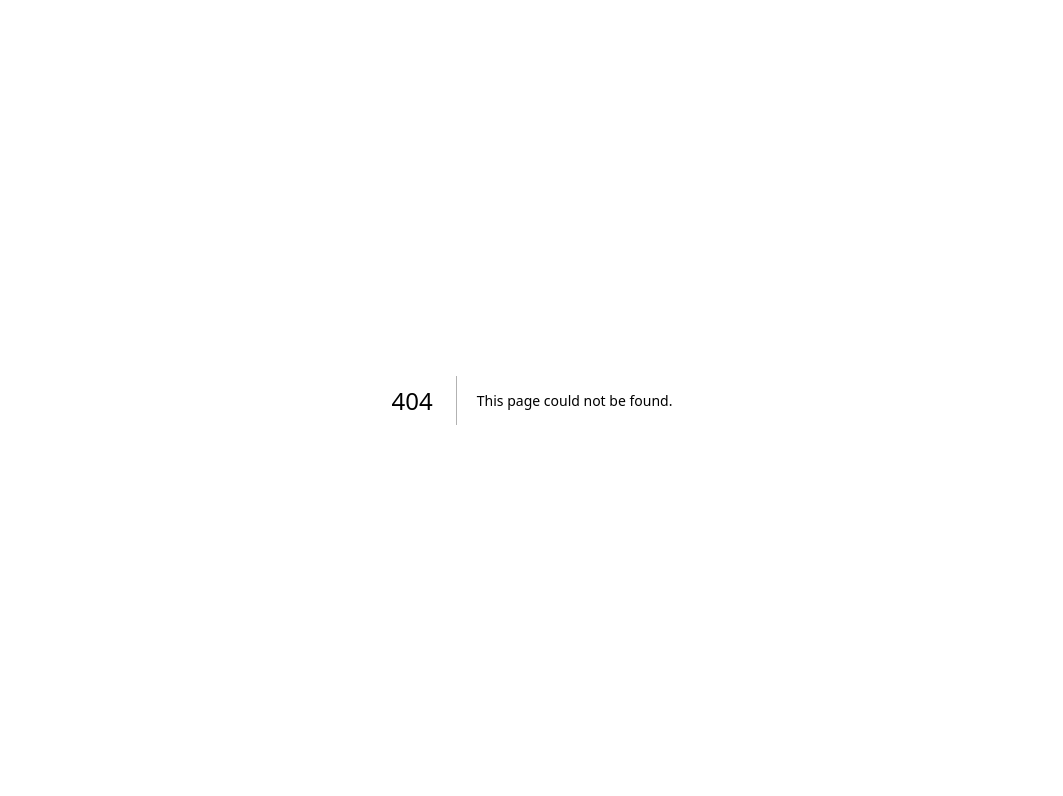
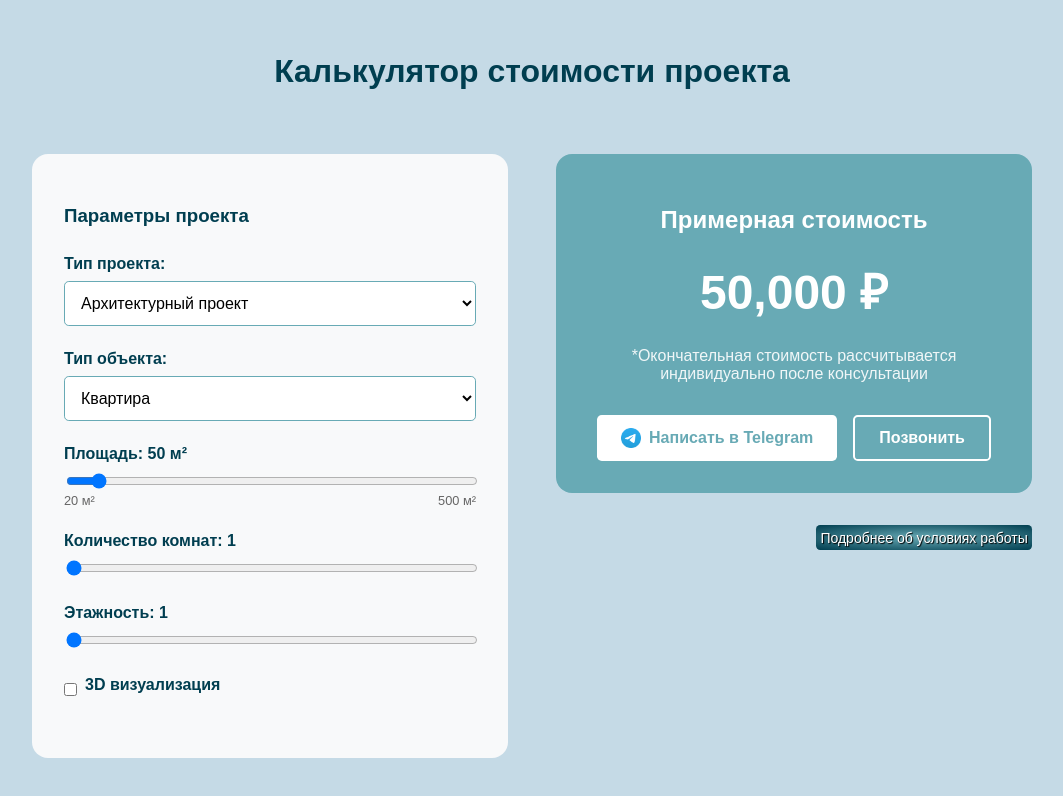
Before and after one commit to BMD63/jsds, a Next.js app: page /maincalc in a window 1280 px wide. Before the commit this address had no page. Shown: the top 796 px of the page, without its empty margins (108-1171 px from the left). Built offline with nearby package versions, Linux system fonts and the light colour scheme.

Commit message:
feat: enhance calculator with modern styling
- Implement CSS Modules for component styling isolation
- Replace inline styles with semantic CSS classes
- Add hover effects and smooth transitions

```diff
--- /dev/null
+++ b/src/app/maincalc/maincalc.module.css
@@ -0,0 +1,131 @@
+.container {
+  padding: 2em;
+  max-width: 1000px;
+  margin: 0 auto;
+}
+
+.title {
+  text-align: center;
+  margin-bottom: 2em;
+  color: #003e50;
+}
+
+.grid {
+  display: grid;
+  grid-template-columns: 1fr 1fr;
+  gap: 3em;
+  align-items: start;
+}
+
+.form {
+  background-color: #f8f9fa;
+  padding: 2em;
+  border-radius: 1em;
+  margin-bottom: 2em;
+}
+
+.form h3 {
+  margin-bottom: 1.5em;
+  color: #003e50;
+}
+
+.result {
+  background-color: #68aab5;
+  color: white;
+  padding: 2em;
+  border-radius: 1em;
+  text-align: center;
+}
+
+.result h2 {
+  margin-bottom: 1em;
+}
+
+.price {
+  font-size: 3em;
+  font-weight: bold;
+  margin-bottom: 0.5em;
+}
+
+.disclaimer {
+  margin-bottom: 2em;
+  opacity: 0.9;
+}
+
+.buttons {
+  display: flex;
+  gap: 1em;
+  justify-content: center;
+}
+
+.buttonPrimary {
+  display: inline-flex;
+  align-items: center;
+  gap: 0.5em;
+  padding: 0.75em 1.5em;
+  background-color: white;
+  color: #68aab5;
+  text-decoration: none;
+  border-radius: 0.3em;
+  font-weight: bold;
+  border: none;
+  cursor: pointer;
+  transition: transform 0.2s;
+}
+
+.buttonPrimary:hover {
+  transform: translateY(-2px);
+}
+
+.buttonSecondary {
+  display: inline-block;
+  padding: 0.75em 1.5em;
+  border: 2px solid white;
+  color: white;
+  text-decoration: none;
+  border-radius: 0.3em;
+  font-weight: bold;
+  transition: background-color 0.2s;
+}
+
+.buttonSecondary:hover {
+  background-color: rgba(255, 255, 255, 0.1);
+}
+
+.formGroup {
+  margin-bottom: 1.5em;
+}
+
+.label {
+  display: block;
+  margin-bottom: 0.5em;
+  font-weight: bold;
+  color: #003e50;
+}
+
+.select {
+  width: 100%;
+  padding: 0.75em;
+  border: 1px solid #68aab5;
+  border-radius: 0.3em;
+  font-size: 1em;
+  background-color: white;
+}
+
+.rangeLabels {
+  display: flex;
+  justify-content: space-between;
+  font-size: 0.8em;
+  color: #666;
+}
+
+.checkboxLabel {
+  display: flex;
+  align-items: center;
+  gap: 0.5em;
+  cursor: pointer;
+}
+
+.checkbox {
+  margin: 0;
+}
--- /dev/null
+++ b/src/app/maincalc/page.tsx
@@ -0,0 +1,191 @@
+'use client'
+
+import { useState } from 'react'
+import Image from 'next/image'
+import CTAButton from '@/components/ui/CTAButton'
+import styles from './maincalc.module.css'
+
+type ProjectType = 'architecture' | 'interior' | 'complex'
+type HouseType = 'apartment' | 'cottage' | 'townhouse' | 'commercial'
+
+export default function MainCalc() {
+  const [projectType, setProjectType] = useState<ProjectType>('architecture')
+  const [houseType, setHouseType] = useState<HouseType>('apartment')
+  const [area, setArea] = useState<number>(50)
+  const [rooms, setRooms] = useState<number>(1)
+  const [floors, setFloors] = useState<number>(1)
+  const [hasVisualization, setHasVisualization] = useState<boolean>(false)
+
+  const calculatePrice = () => {
+    let basePrice = 0
+
+    switch (projectType) {
+      case 'architecture':
+        basePrice = 50000
+        break
+      case 'interior':
+        basePrice = 30000
+        break
+      case 'complex':
+        basePrice = 70000
+        break
+    }
+
+    const houseMultiplier = {
+      apartment: 1,
+      cottage: 1.8,
+      townhouse: 1.5,
+      commercial: 2.2
+    }
+
+    const areaMultiplier = Math.sqrt(area / 50)
+    const roomsPrice = (rooms - 1) * 5000
+    const floorsPrice = (floors - 1) * 15000
+    const visualizationPrice = hasVisualization ? 20000 : 0
+
+    const totalPrice = Math.round(
+      (basePrice * houseMultiplier[houseType] * areaMultiplier) +
+      roomsPrice + floorsPrice + visualizationPrice
+    )
+
+    return totalPrice
+  }
+
+  const totalPrice = calculatePrice()
+
+  return (
+    <div className={styles.container}>
+      <h1 className={styles.title}>Калькулятор стоимости проекта</h1>
+
+      <div className={styles.grid}>
+        {/* Левая колонка - форма */}
+        <div>
+          <div className={styles.form}>
+            <h3>Параметры проекта</h3>
+
+            <div className={styles.formGroup}>
+              <label className={styles.label}>Тип проекта:</label>
+              <select
+                value={projectType}
+                onChange={(e) => setProjectType(e.target.value as ProjectType)}
+                className={styles.select}
+              >
+                <option value="architecture">Архитектурный проект</option>
+                <option value="interior">Дизайн интерьера</option>
+                <option value="complex">Комплексный проект</option>
+              </select>
+            </div>
+
+            <div className={styles.formGroup}>
+              <label className={styles.label}>Тип объекта:</label>
+              <select
+                value={houseType}
+                onChange={(e) => setHouseType(e.target.value as HouseType)}
+                className={styles.select}
+              >
+                <option value="apartment">Квартира</option>
+                <option value="cottage">Коттедж</option>
+                <option value="townhouse">Таунхаус</option>
+                <option value="commercial">Коммерческий</option>
+              </select>
+            </div>
+
+            <div className={styles.formGroup}>
+              <label className={styles.label}>Площадь: {area} м²</label>
+              <input
+                type="range"
+                min="20"
+                max="500"
+                value={area}
+                onChange={(e) => setArea(Number(e.target.value))}
+                style={{ width: '100%' }}
+              />
+              <div className={styles.rangeLabels}>
+                <span>20 м²</span>
+                <span>500 м²</span>
+              </div>
+            </div>
+
+            <div className={styles.formGroup}>
+              <label className={styles.label}>Количество комнат: {rooms}</label>
+              <input
+                type="range"
+                min="1"
+                max="10"
+                value={rooms}
+                onChange={(e) => setRooms(Number(e.target.value))}
+                style={{ width: '100%' }}
+              />
+            </div>
+
+            <div className={styles.formGroup}>
+              <label className={styles.label}>Этажность: {floors}</label>
+              <input
+                type="range"
+                min="1"
+                max="5"
+                value={floors}
+                onChange={(e) => setFloors(Number(e.target.value))}
+                style={{ width: '100%' }}
+              />
+            </div>
+
+            <div className={styles.formGroup}>
+              <label className={styles.checkboxLabel}>
+                <input
+                  type="checkbox"
+                  checked={hasVisualization}
+                  onChange={(e) => setHasVisualization(e.target.checked)}
+                  className={styles.checkbox}
+                />
+                <span className={styles.label}>3D визуализация</span>
+              </label>
+            </div>
+          </div>
+        </div>
+
+        {/* Правая колонка - результат */}
+        <div>
+          <div className={styles.result}>
+            <h2>Примерная стоимость</h2>
+            <div className={styles.price}>
+              {totalPrice.toLocaleString()} ₽
+            </div>
+            <p className={styles.disclaimer}>
+              *Окончательная стоимость рассчитывается индивидуально после консультации
+            </p>
+
+            <div className={styles.buttons}>
+              <a
+                href="https://t.me/Julia_Shadrina_Design"
+                target="_blank"
+                rel="noopener noreferrer"
+                className={styles.buttonPrimary}
+              >
+                <Image
+                  src="/telega_icon.png"
+                  alt="Telegram"
+                  width={20}
+                  height={20}
+                />
+                Написать в Telegram
+              </a>
+              <a
+                href="tel:+79879440296"
+                className={styles.buttonSecondary}
+              >
+                Позвонить
+              </a>
+            </div>
+          </div>
+
+          <div style={{ marginTop: '2em', textAlign: 'center' }}>
+            <CTAButton href="/conditions">
+              Подробнее об условиях работы
+            </CTAButton>
+          </div>
+        </div>
+      </div>
+    </div>
+  )
+}
```
Also changed, not shown: public/telega_icon.png (added).
